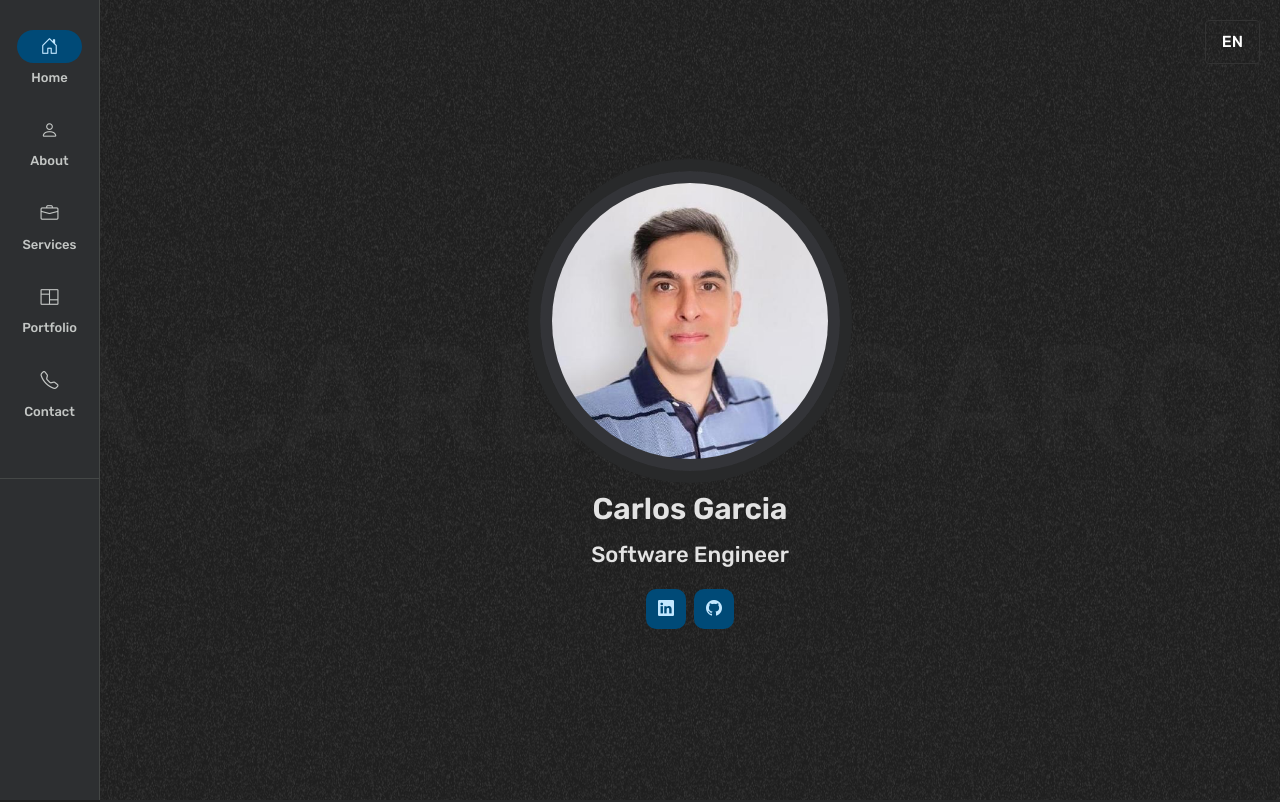
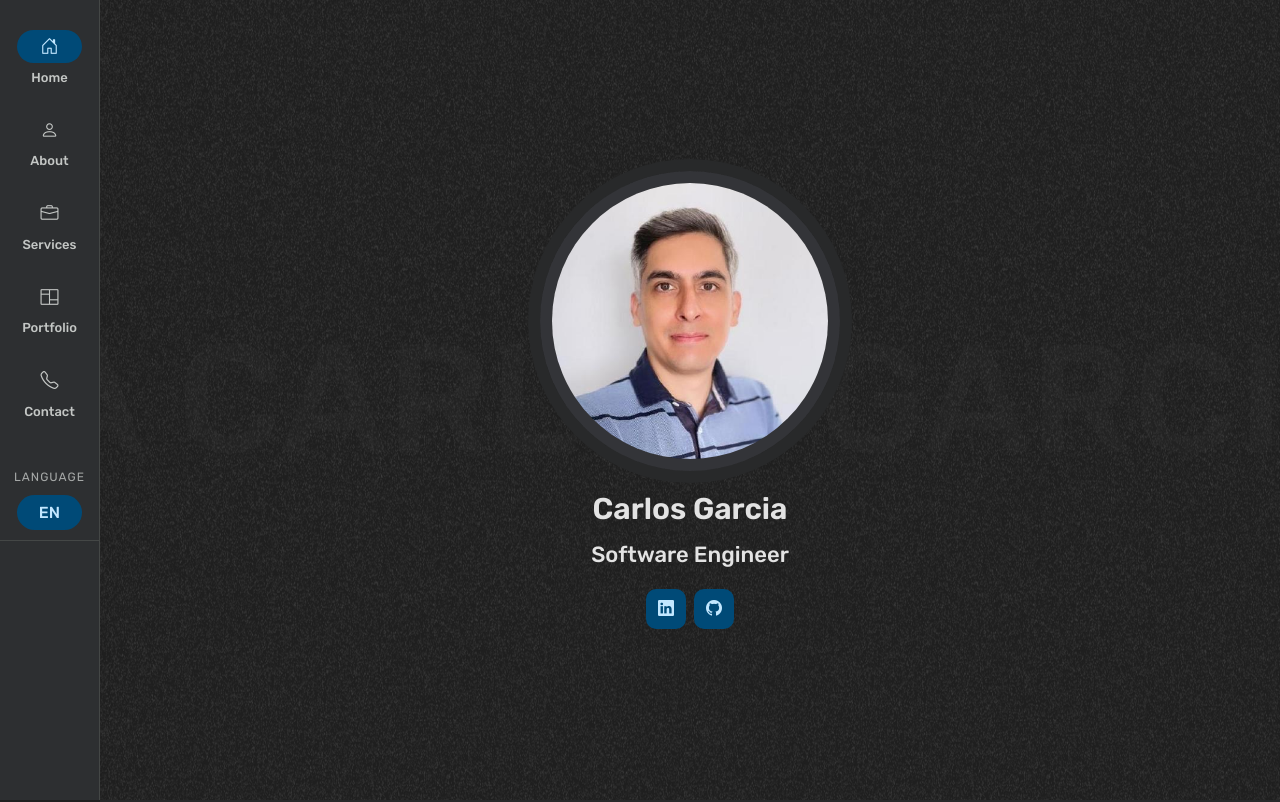
Before and after one commit to MrLapa/portfolio-carlos, a Next.js app: page / in a window 1280 px wide. Shown: the top 802 px of the page. Built offline with nearby package versions, Linux system fonts and the light colour scheme.

Commit message:
F-28: tweak styles for the LanguageToggle component and add label

```diff
--- a/src/components/LanguageToggle/index.tsx
+++ b/src/components/LanguageToggle/index.tsx
@@ -19,6 +19,8 @@ const LanguageToggle = () => {
   };
 
   return (
+    <div className={`${styles['language-wrapper']}} d-flex flex-lg-column flex-row align-items-center gap-2`} >
+      <span className={styles['language-label']}>Language</span>
       <button
         onClick={toggleLanguage}
         className={styles['language-toggle']}
@@ -26,6 +28,7 @@ const LanguageToggle = () => {
       >
         {currentLang === 'en' ? 'ES' : 'EN'}
       </button>
+    </div >
   );
 };
 
--- a/src/components/LanguageToggle/styles.module.css
+++ b/src/components/LanguageToggle/styles.module.css
@@ -1,18 +1,35 @@
+.language-wrapper {
+  display: flex;
+  flex-direction: row;
+  align-items: center;
+  gap: 8px;
+}
+
+.language-label {
+  font-size: 12px;
+  color: var(--px-text);
+  text-transform: uppercase;
+  letter-spacing: 1px;
+  opacity: 0.8;
+}
+
 .language-toggle {
-  position: fixed;
-  top: 20px;
-  right: 20px;
   padding: 8px 16px;
-  background-color: transparent;
-  border: 1px solid #333;
-  border-radius: 4px;
+  background-color: var(--px-theme);
+  color: var(--px-theme-text);
+  border: none;
+  border-radius: 30px;
   cursor: pointer;
   font-weight: 500;
-  transition: all 0.3s ease;
-  z-index: 1000;
+  width: 65px;
+  height: 35px;
+  display: flex;
+  align-items: center;
+  justify-content: center;
 }
 
-.language-toggle:hover {
-  background-color: #333;
-  color: white;
+@media (min-width: 769px) {
+  .language-wrapper {
+    flex-direction: column;
+  }
 }
```
Lines whose indentation alone changed are shown as unchanged.
